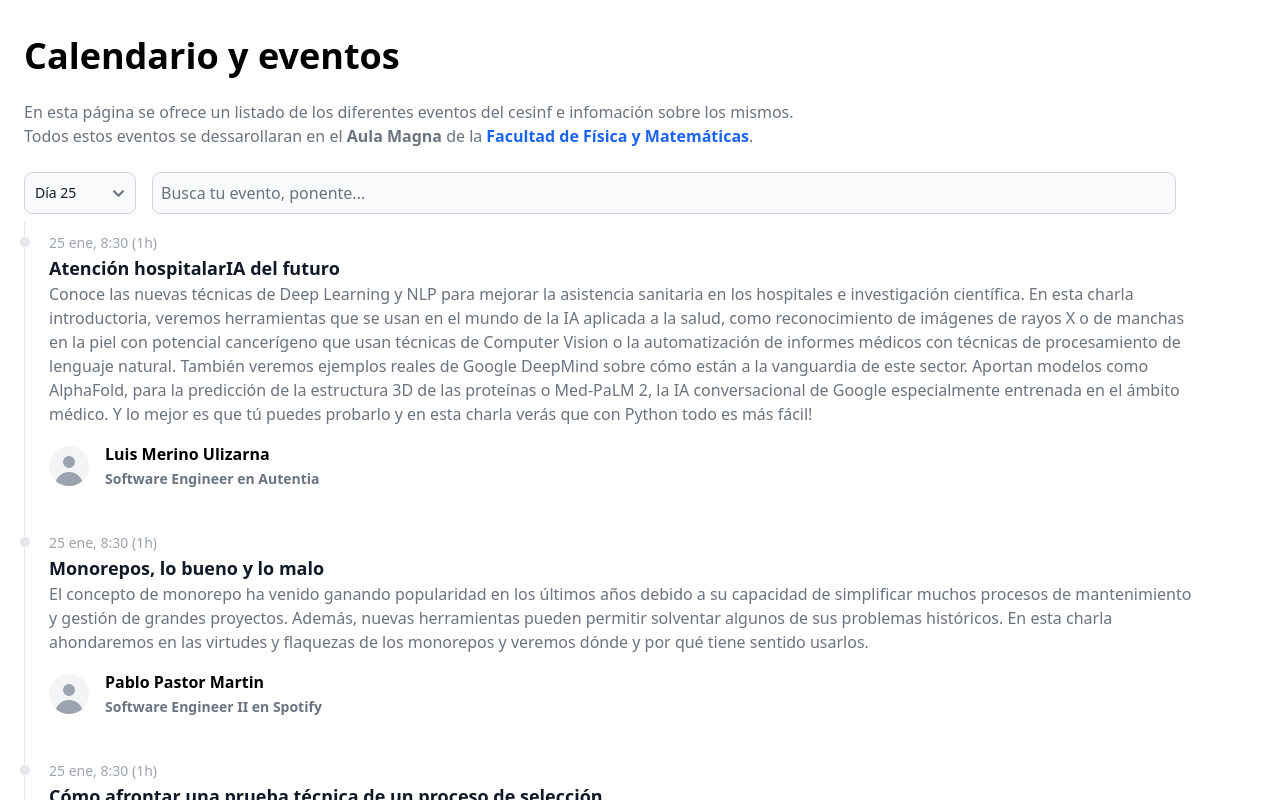
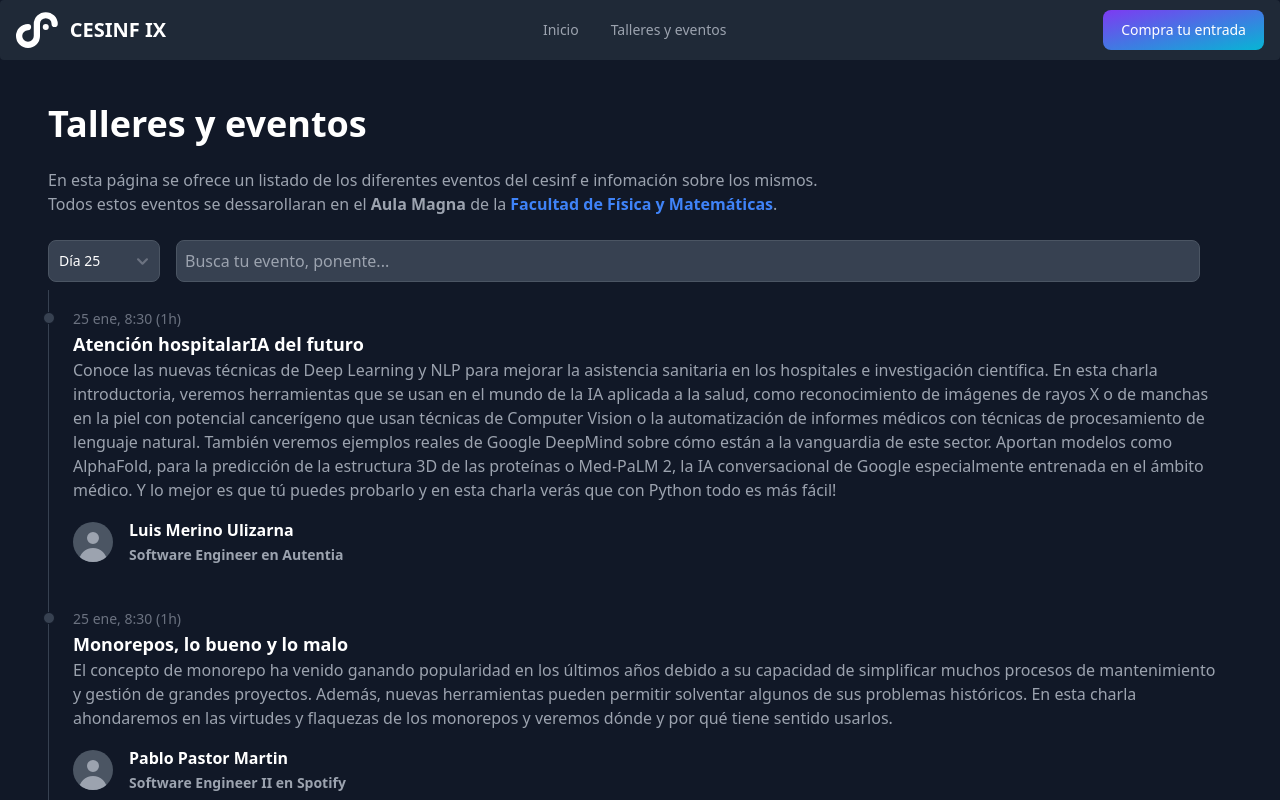
Before and after one commit to CESINFULL/cesinfull.com, a React (Vite) app: page /talleres-eventos in a window 1280 px wide. Shown: the top 800 px of the page. Built offline with nearby package versions, Linux system fonts and the light colour scheme.

Commit message:
Put navbar and footer

```diff
--- a/src/pages/EventsSeminars.tsx
+++ b/src/pages/EventsSeminars.tsx
@@ -1,6 +1,8 @@
 import { Avatar, Select, Timeline } from 'flowbite-react';
 import { useMemo, useState } from 'react';
 import calendarData from '../data/calendar.json';
+import CustomNavbar from '../components/CustomNavbar';
+import Footer from '../components/Footer';
 
 interface Event {
   speaker: string;
@@ -54,13 +56,15 @@
   );
 
   return (
-    <div className="py-3 px-6 dark:bg-gray-800 min-h-screen">
+    <div className="dark:bg-gray-900">
+      <CustomNavbar />
+      <div className="pt-20 pb-3 px-3 md:px-12 min-h-screen">
         <h1 className="text-4xl font-bold py-6 dark:text-white">
-        Calendario y eventos
+          Talleres y eventos
         </h1>
         <p className="mb-6 text-base font-normal text-gray-500 dark:text-gray-400">
-        En esta página se ofrece un listado de los diferentes eventos del cesinf
-        e infomación sobre los mismos.
+          En esta página se ofrece un listado de los diferentes eventos del
+          cesinf e infomación sobre los mismos.
           <br /> Todos estos eventos se dessarollaran en el <b>Aula Magna</b> de
           la
           <a
@@ -89,14 +93,16 @@
         </div>
         <Timeline className="mt-2 pt-2">
           {filtered.map((event) => (
-          <Timeline.Item key={event.title} className="max-w-6xl">
+            <Timeline.Item key={event.title} className="max-w-6xl mt-2">
               <Timeline.Point />
               <Timeline.Content>
                 <Timeline.Time>
                   {FormatDate(event.hour)} ({event.duration})
                 </Timeline.Time>
                 <Timeline.Title>{event.title}</Timeline.Title>
-              <Timeline.Body>{event.description}</Timeline.Body>
+                <Timeline.Body className="text-pretty">
+                  {event.description}
+                </Timeline.Body>
                 <Avatar
                   className="justify-start"
                   img={event.speakerAvatar}
@@ -114,6 +120,10 @@
           ))}
         </Timeline>
       </div>
+      <div>
+        <Footer />
+      </div>
+    </div>
   );
 };
 
--- a/tailwind.config.js
+++ b/tailwind.config.js
@@ -11,22 +11,21 @@
   theme: {
     extend: {
       animation: {
-        floating: 'floating 5s infinite'
+        floating: 'floating 5s infinite',
       },
       keyframes: {
         floating: {
           '0% 100%': {
             'animation-timing-function': 'cubic-bezier(0.5, 0, 0.5, 1)',
-            'transform': 'translateY(12px)'
+            transform: 'translateY(12px)',
           },
           '50%': {
             'animation-timing-function': 'cubic-bezier(0.5, 0, 0.5, 1)',
-            'transform': 'translateY(-12px)'
-          }
+            transform: 'translateY(-12px)',
+          },
         },
-      }
+      },
     },
   },
   plugins: [fb],
-  darkMode: 'media',
 };
```
Lines whose indentation alone changed are shown as unchanged.
